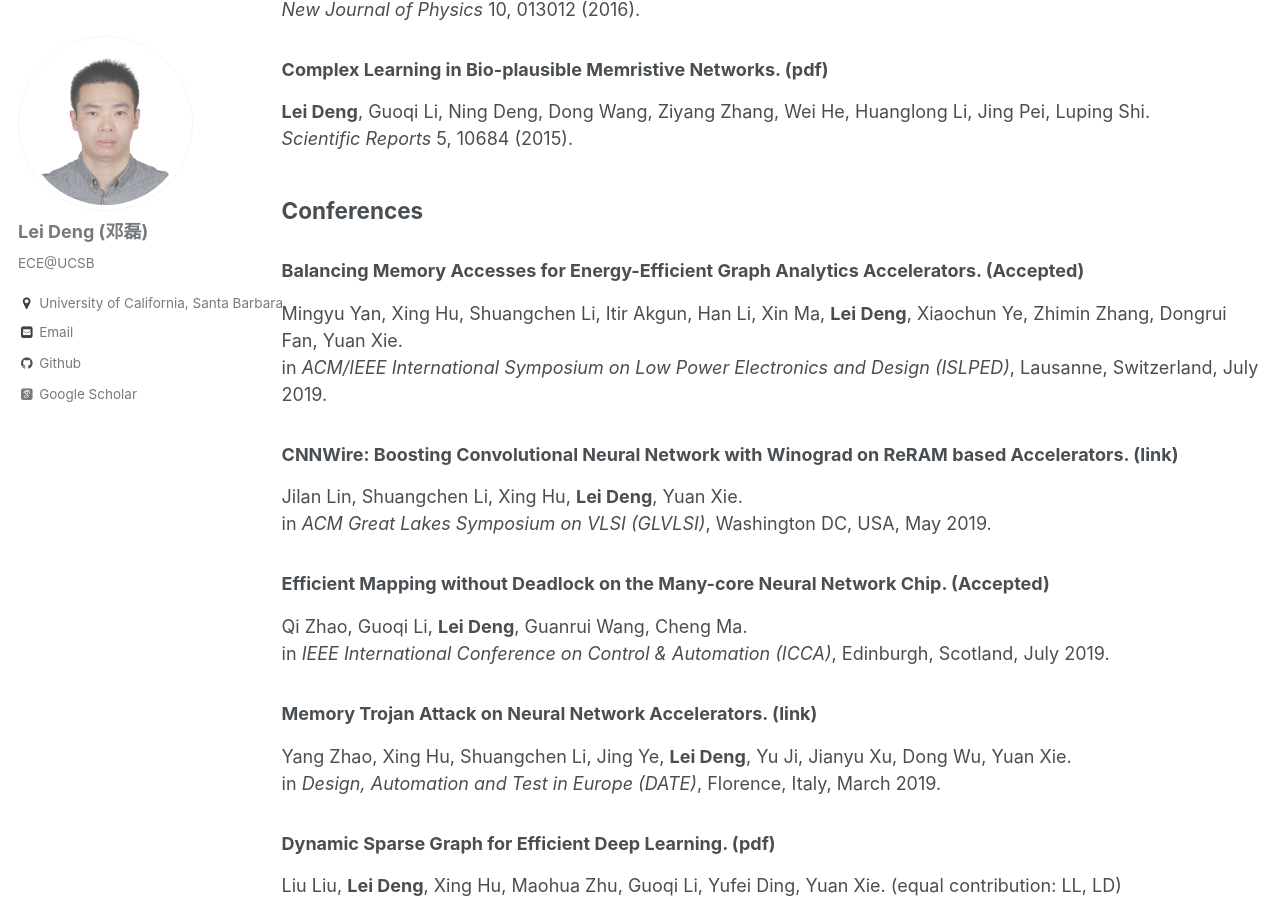
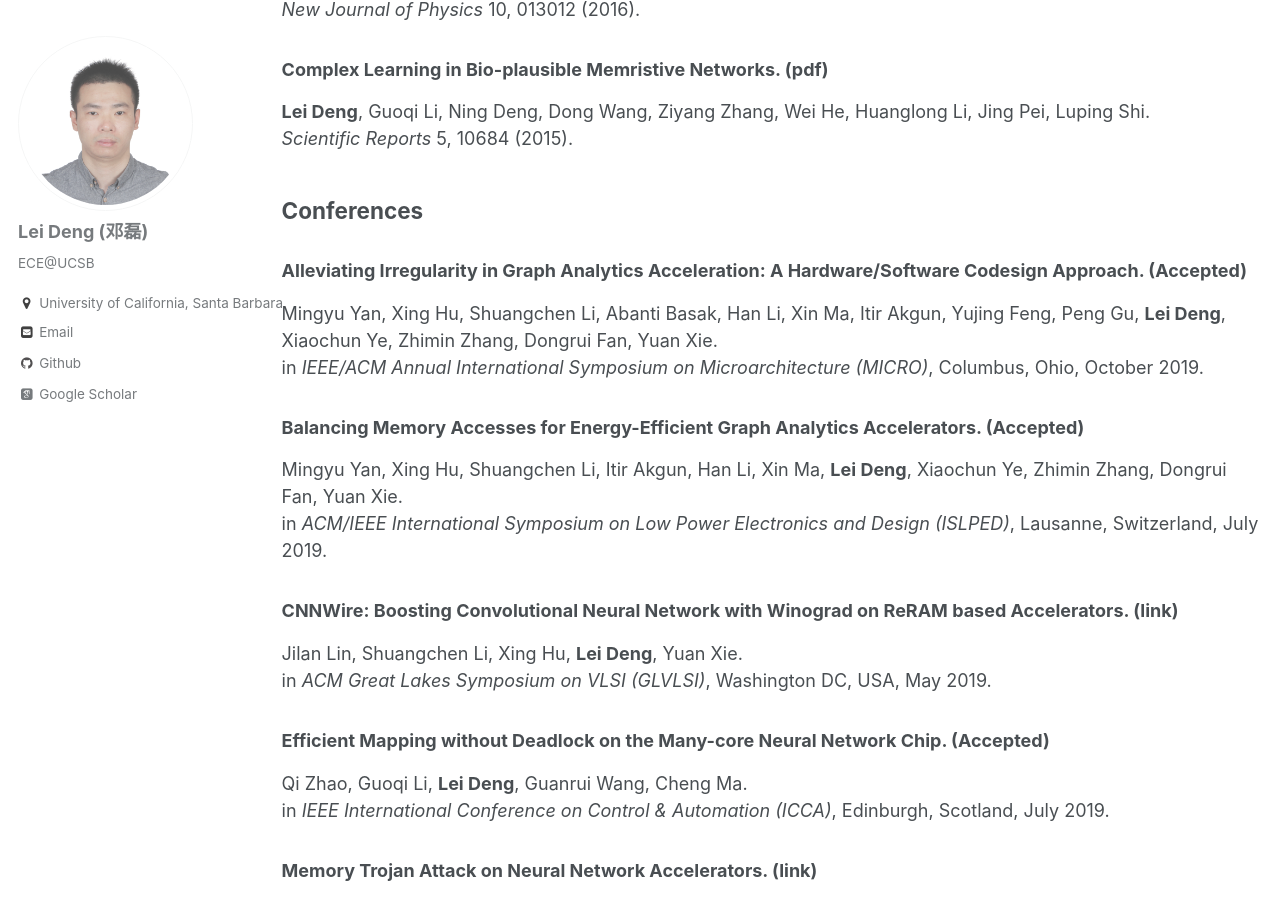
Before and after one commit to dllfei/dllfei.github.io, a Jekyll site: the page built from _pages/publications.md, in a window 1280 px wide and 900 px high, scrolled down 3232 px. Built offline with Jekyll 4.4.1, drawn with Linux system fonts in a browser that asks for light colours; some web fonts are replaced.

Commit message:
Update publications.md

```diff
--- a/_pages/publications.md
+++ b/_pages/publications.md
@@ -99,6 +99,10 @@ Guoqi Li, Wuhua Hu, Gaoxi Xiao, **Lei Deng**, Pei Tang, Jing Pei, Luping Shi. <b
 
 ## Conferences
 
+### Alleviating Irregularity in Graph Analytics Acceleration: A Hardware/Software Codesign Approach. (Accepted) <br />
+Mingyu Yan, Xing Hu, Shuangchen Li, Abanti Basak, Han Li, Xin Ma, Itir Akgun, Yujing Feng, Peng Gu, **Lei Deng**, Xiaochun Ye, Zhimin Zhang, Dongrui Fan, Yuan Xie. <br />
+in *IEEE/ACM Annual International Symposium on Microarchitecture (MICRO)*, Columbus, Ohio, October 2019.
+
 ### Balancing Memory Accesses for Energy-Efficient Graph Analytics Accelerators. (Accepted) <br />
 Mingyu Yan, Xing Hu, Shuangchen Li, Itir Akgun, Han Li, Xin Ma, **Lei Deng**, Xiaochun Ye, Zhimin Zhang, Dongrui Fan, Yuan Xie. <br />
 in *ACM/IEEE International Symposium on Low Power Electronics and Design (ISLPED)*, Lausanne, Switzerland, July 2019.
```
